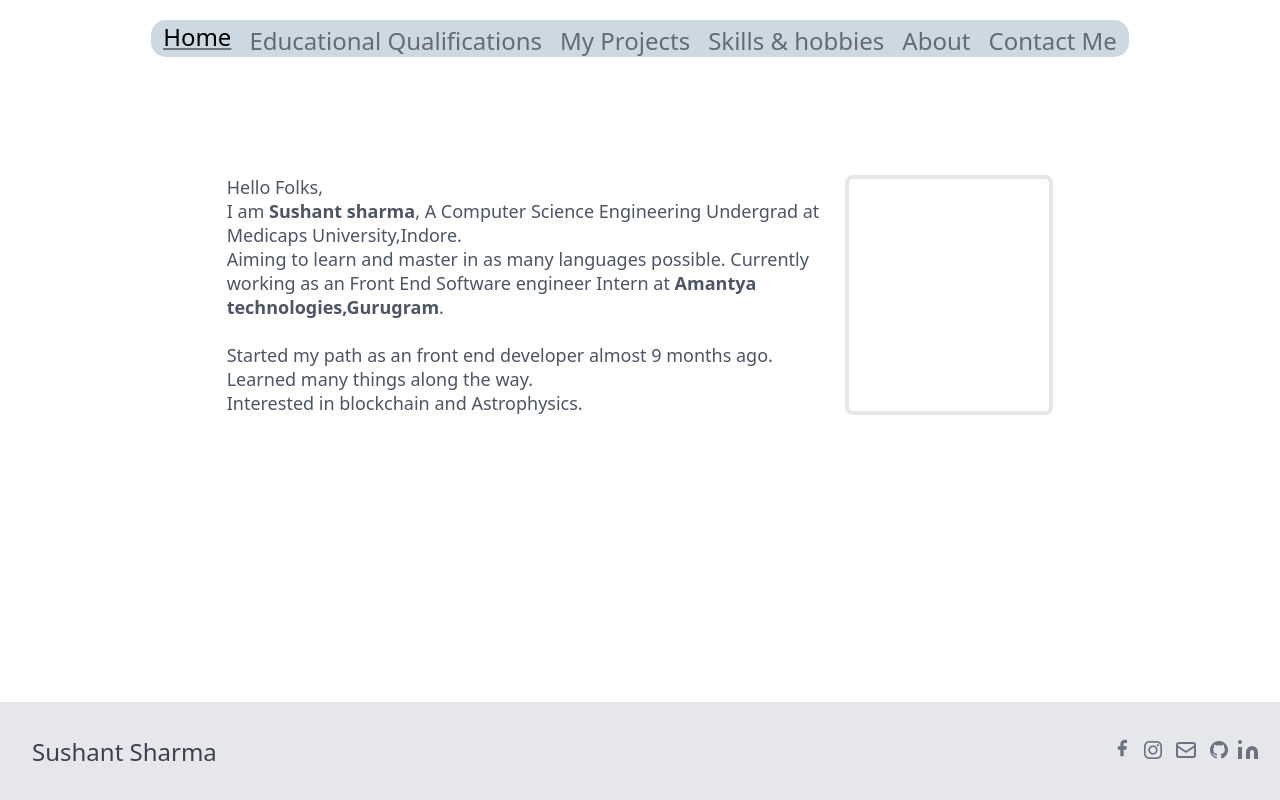
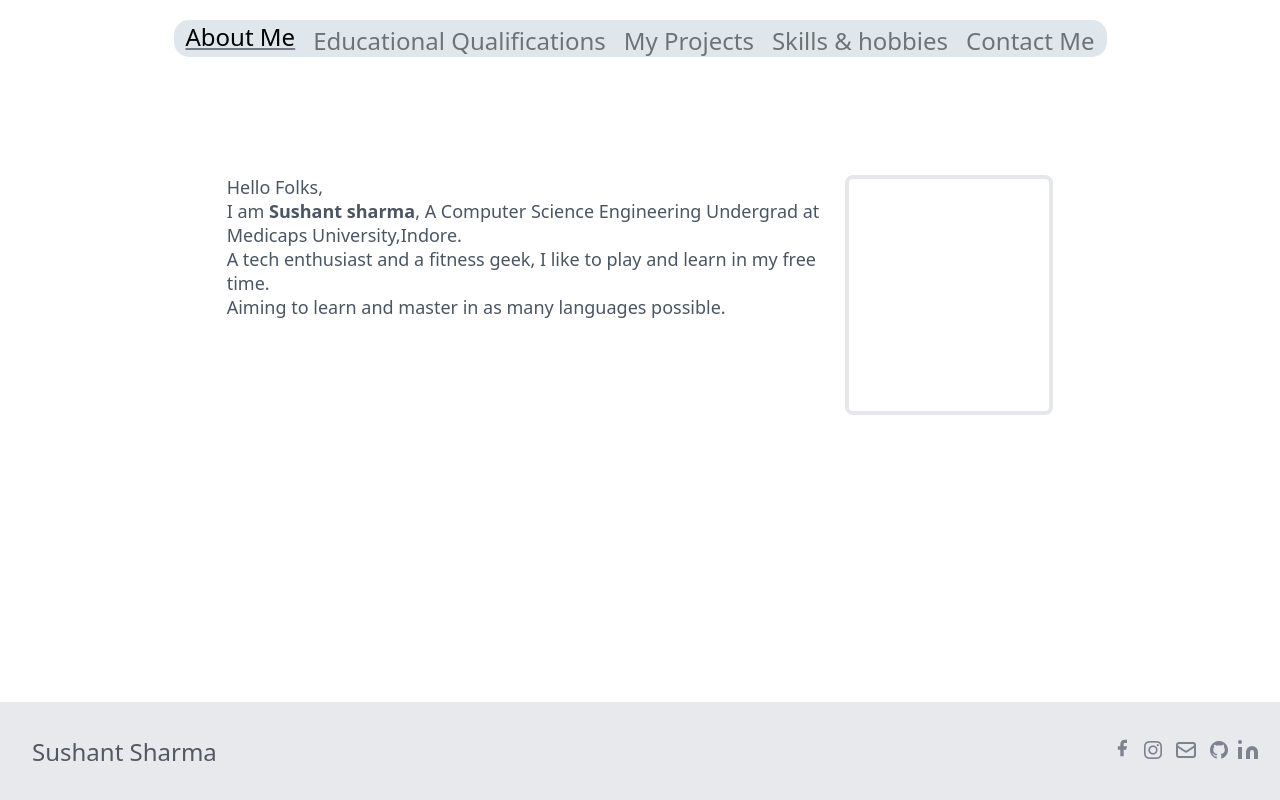
Before and after one commit to sushantsharma08/portfolio, an Angular app in the folder portfolio/: page /home in a window 1280 px wide. Built offline with nearby package versions, Linux system fonts and the light colour scheme.

Commit message:
skills section

```diff
--- a/portfolio/src/app/component/constants/footer/footer.component.html
+++ b/portfolio/src/app/component/constants/footer/footer.component.html
@@ -1,4 +1,4 @@
-<footer class="text-gray-600 border-t-2 border-gray-500/50 bg-gray-200 body-font">
+<footer class="footer text-gray-600 border-t-2 border-gray-500/50 bg-gray-200 body-font">
     <div class="footercss">
       <div class="container px-5 py-8 mx-auto flex items-center sm:flex-row flex-col">
         <a routerLink="/home"
--- a/portfolio/src/app/component/constants/footer/footer.component.scss
+++ b/portfolio/src/app/component/constants/footer/footer.component.scss
@@ -0,0 +1,3 @@
+.footer{
+    opacity: 0.88;
+}
--- a/portfolio/src/app/component/constants/header/header.component.html
+++ b/portfolio/src/app/component/constants/header/header.component.html
@@ -1,15 +1,12 @@
 <header class="text-gray-600 body-font" class="aboutHeader">
-  <div class="container mx-auto flex flex-wrap p-5 flex-col md:flex-row items-center "
-    style="padding-bottom: 78px;">
+  <div class="container mx-auto flex flex-wrap p-5 flex-col md:flex-row items-center " style="padding-bottom: 78px;">
     <nav class="md:ml-auto md:mr-auto flex flex-wrap items-center text-base justify-center">
-      <a class="header1 home " routerLink="/home" routerLinkActive="active" class="mr-5 hover:text-gray-900">Home</a>
-      <a class="header1 educ" routerLink="/EducationalQualifications" routerLinkActive="active " href="All HTML/Educational Qualifications.html"
-        class="mr-5 hover:text-gray-900">Educational Qualifications</a>
-      <a class="header1 MyProjects" href="All HTML/My Projects.html" class="mr-5 hover:text-gray-900">My
-        Projects</a>
-      <a class="header1 skill_hobbies" routerLink="skills&hobbies" routerLinkActive="active" class="mr-5 hover:text-gray-900">Skills &
-        hobbies</a>
-      <a class="header1 about" href="All HTML/About.html" class="mr-5 hover:text-gray-900">About</a>
+      <a class="header1 home " routerLink="/home" routerLinkActive="active" class="mr-5 hover:text-gray-900">About Me</a>
+      <a class="header1 educ" routerLink="/EducationalQualifications" routerLinkActive="active "
+        href="All HTML/Educational Qualifications.html" class="mr-5 hover:text-gray-900">Educational Qualifications</a>
+      <a class="header1 MyProjects" href="All HTML/My Projects.html" class="mr-5 hover:text-gray-900">My Projects</a>
+      <a class="header1 skill_hobbies" routerLink="skills&hobbies" routerLinkActive="active"
+        class="mr-5 hover:text-gray-900">Skills & hobbies</a>
       <a class="header1 Contact" href="All HTML/Contacts.html" class="mr-5 hover:text-gray-900">Contact Me</a>
     </nav>
   </div>
--- a/portfolio/src/app/component/constants/header/header.component.scss
+++ b/portfolio/src/app/component/constants/header/header.component.scss
@@ -1,5 +1,5 @@
 nav{
-    background-color: rgb(204, 216, 226);
+    background-color: rgba(204, 216, 226, 0.623);
     border-radius: 15px;
     font-size: x-large;
     padding-inline: 20px;
--- a/portfolio/src/app/component/routed-component/routed-components/home/home.component.html
+++ b/portfolio/src/app/component/routed-component/routed-components/home/home.component.html
@@ -5,12 +5,16 @@
       <div class="image h-60 w-52 border-4 rounded-lg float-right "></div>
       Hello Folks,<br>
       I am <b>Sushant sharma</b>, A Computer Science Engineering Undergrad at Medicaps University,Indore. <br>
-      Aiming to learn and master in as many languages possible. Currently working as an Front End Software engineer
-      Intern at <b>Amantya technologies,Gurugram</b>.
+      A tech enthusiast and a fitness geek, I like to play and learn in my free time.
+      <br>
+      Aiming to learn and master in as many languages possible.
+
+      <!-- Currently working as an Front End Software engineer
+      Intern at <b>Amantya technologies,Gurugram</b>. -->
+
       <br>
       <br>
-      Started my path as an front end developer almost 9 months ago. Learned many things along the way. <br>
-      Interested in blockchain and Astrophysics.
+
     </div>
   </div>
 </section>
--- a/portfolio/src/app/component/routed-component/routed-components/skills-hobbies/skills-hobbies.component.html
+++ b/portfolio/src/app/component/routed-component/routed-components/skills-hobbies/skills-hobbies.component.html
@@ -1,3 +1,4 @@
+<div class="skills">
     <div class="container px-20 mx-auto" class="md:w-64 md:mb-0 mb-6 flex-shrink-0 flex flex-col w-max mx-auto">
         <span class="font-bold title-font text-gray-900 text-4xl text-center w-max">
             Skills & Hobbies
@@ -8,8 +9,8 @@
         <div class="container px-5 py-10 mx-auto flex flex-wrap  justify-evenly items-center">
             <div class="m-4 border-4 p-4 shadow-lg rounded-md template">
                 <div class="text-center text-xl font-bold opacity-90 flex items-center">
-                <div class="h-12 w-12 rounded-full bg-gray-400 align-middle mr-28 flex justify-center items-center"><i
-                        class="bi bi-code-slash text-gray-700/0.5  text-xl"></i></div>
+                    <div class="h-12 w-12 rounded-full bg-gray-400 align-middle mr-28 flex justify-center items-center">
+                        <i class="bi bi-code-slash text-gray-700/0.5  text-xl"></i></div>
                     <span class="w-max">Languages</span>
                 </div>
                 <hr class="my-2">
@@ -41,8 +42,8 @@
             </div>
             <div class="m-4 border-4 p-4 shadow-lg rounded-md template">
                 <div class="text-center text-xl font-bold opacity-90 flex items-center w-max">
-                <div class="h-12 w-12 rounded-full bg-gray-400 align-middle mr-28 flex justify-center items-center"><i
-                        class="bi bi-tools text-gray-700/0.5 text-xl"></i></div>
+                    <div class="h-12 w-12 rounded-full bg-gray-400 align-middle mr-28 flex justify-center items-center">
+                        <i class="bi bi-tools text-gray-700/0.5 text-xl"></i></div>
                     <span class="w-max">Tools & Frameworks</span>
                 </div>
                 <hr class="my-2">
@@ -74,7 +75,10 @@
             <div class="m-4 border-4 p-4 shadow-lg rounded-md template">
                 <div class="text-center text-xl font-bold opacity-90 flex items-center">
                     <div class="h-12 w-12 rounded-full bg-gray-400 align-middle mr-28 flex justify-center items-center">
-                    <svg xmlns="http://www.w3.org/2000/svg" viewBox="0 0 496 512" class="h-6 w-6 opacity-50"><path d="M212.3 10.3c-43.8 6.3-86.2 24.1-122.2 53.8l77.4 77.4c27.8-35.8 43.3-81.2 44.8-131.2zM248 222L405.9 64.1c-42.4-35-93.6-53.5-145.5-56.1-1.2 63.9-21.5 122.3-58.7 167.7L248 222zM56.1 98.1c-29.7 36-47.5 78.4-53.8 122.2 50-1.5 95.5-17 131.2-44.8L56.1 98.1zm272.2 204.2c45.3-37.1 103.7-57.4 167.7-58.7-2.6-51.9-21.1-103.1-56.1-145.5L282 256l46.3 46.3zM248 290L90.1 447.9c42.4 34.9 93.6 53.5 145.5 56.1 1.3-64 21.6-122.4 58.7-167.7L248 290zm191.9 123.9c29.7-36 47.5-78.4 53.8-122.2-50.1 1.6-95.5 17.1-131.2 44.8l77.4 77.4zM167.7 209.7C122.3 246.9 63.9 267.3 0 268.4c2.6 51.9 21.1 103.1 56.1 145.5L214 256l-46.3-46.3zm116 292c43.8-6.3 86.2-24.1 122.2-53.8l-77.4-77.4c-27.7 35.7-43.2 81.2-44.8 131.2z"/></svg>
+                        <svg xmlns="http://www.w3.org/2000/svg" viewBox="0 0 496 512" class="h-6 w-6 opacity-50">
+                            <path
+                                d="M212.3 10.3c-43.8 6.3-86.2 24.1-122.2 53.8l77.4 77.4c27.8-35.8 43.3-81.2 44.8-131.2zM248 222L405.9 64.1c-42.4-35-93.6-53.5-145.5-56.1-1.2 63.9-21.5 122.3-58.7 167.7L248 222zM56.1 98.1c-29.7 36-47.5 78.4-53.8 122.2 50-1.5 95.5-17 131.2-44.8L56.1 98.1zm272.2 204.2c45.3-37.1 103.7-57.4 167.7-58.7-2.6-51.9-21.1-103.1-56.1-145.5L282 256l46.3 46.3zM248 290L90.1 447.9c42.4 34.9 93.6 53.5 145.5 56.1 1.3-64 21.6-122.4 58.7-167.7L248 290zm191.9 123.9c29.7-36 47.5-78.4 53.8-122.2-50.1 1.6-95.5 17.1-131.2 44.8l77.4 77.4zM167.7 209.7C122.3 246.9 63.9 267.3 0 268.4c2.6 51.9 21.1 103.1 56.1 145.5L214 256l-46.3-46.3zm116 292c43.8-6.3 86.2-24.1 122.2-53.8l-77.4-77.4c-27.7 35.7-43.2 81.2-44.8 131.2z" />
+                        </svg>
                     </div>
                     <span class="w-max">Sports & Hobbies</span>
                 </div>
@@ -109,3 +113,5 @@
             </div>
         </div>
     </section>
+
+</div>
--- a/portfolio/src/app/component/routed-component/routed-components/skills-hobbies/skills-hobbies.component.scss
+++ b/portfolio/src/app/component/routed-component/routed-components/skills-hobbies/skills-hobbies.component.scss
@@ -20,4 +20,31 @@ li{
     min-width: 440px;
     min-height: 250px;
     background-color: rgba(28, 32, 83, 0.027);
-  }
+}
+.skills::before{
+    content: " ";
+    position: fixed;
+    top: 0;
+    left: 0;
+    width: 100%;
+    height: 100%;
+    background: linear-gradient(rgba(255, 0, 0, 0.959),rgba(255, 0, 255, 0.932));
+    clip-path: circle(240px at right 70%);
+    z-index: -1;
+}
+.skills::after{
+    content: " ";
+    position: fixed;
+    top: 0;
+    left: 0;
+    width: 100%;
+    height: 100%;
+    background: linear-gradient(#2196f3,#e91e63);
+    clip-path: circle(200px at 10% 10%);
+    z-index: -1;
+}
+.template{
+    // background-color: #bdcedb83;
+    background: rgba(255, 255, 255,0.05) ;
+
+}
```
Lines whose indentation alone changed are shown as unchanged.
